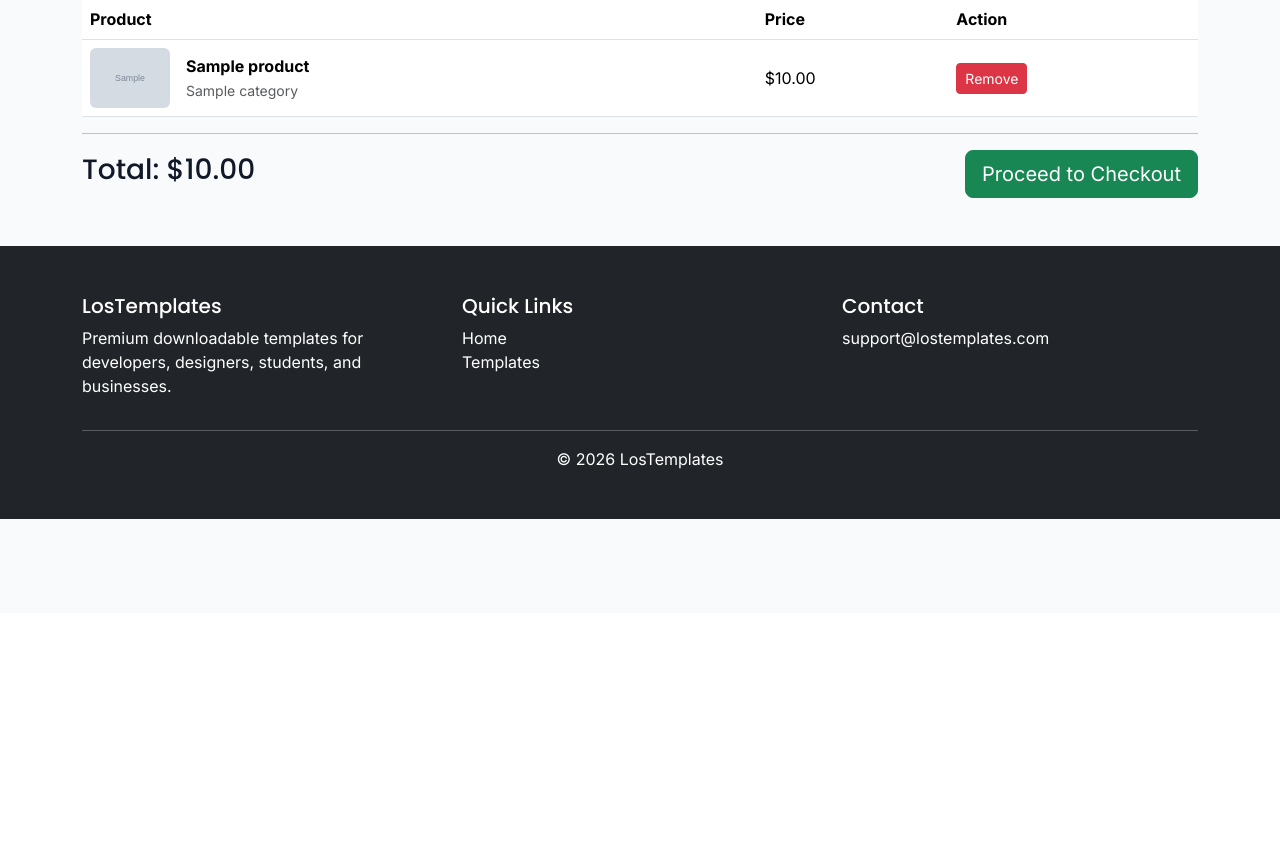
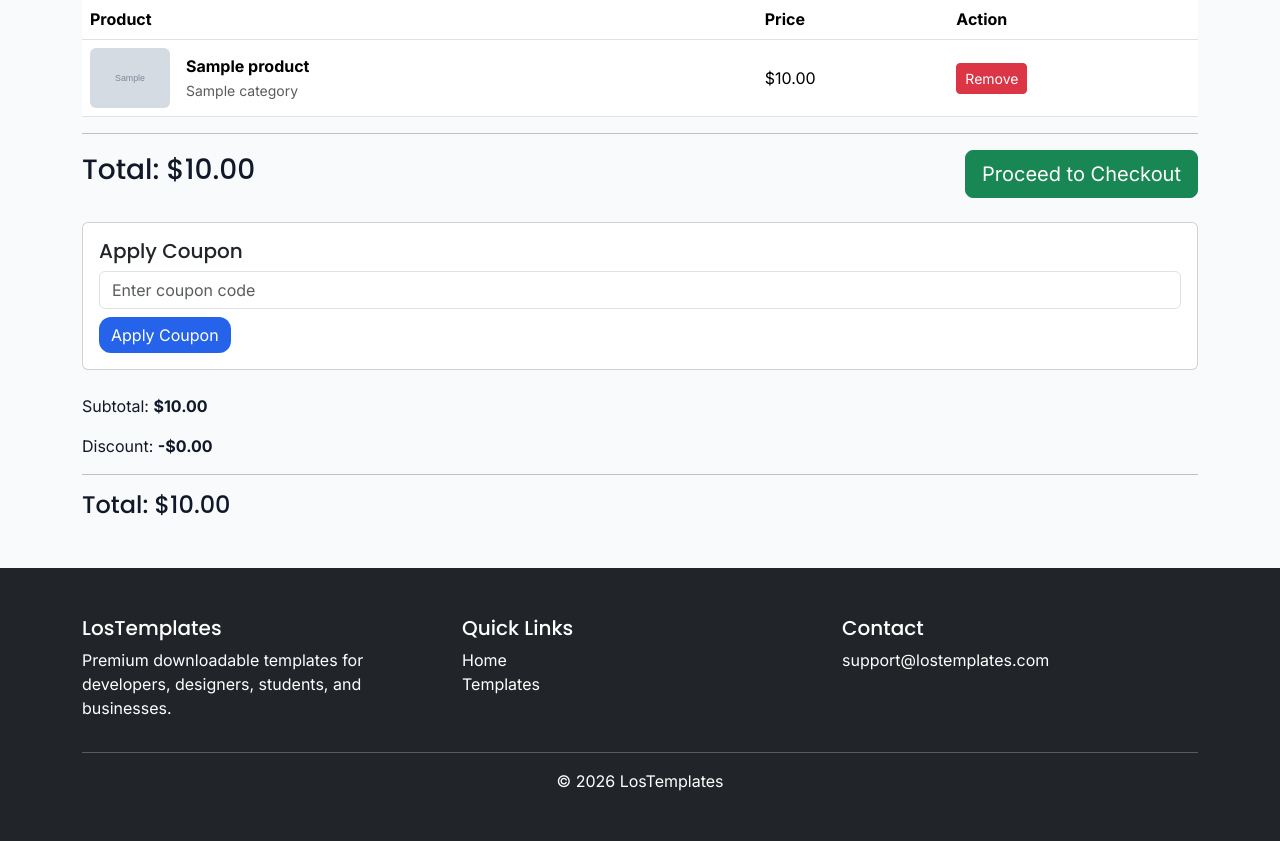
Before and after one commit to St3kl/LosTemplates, a Django app: page /cart/ in a window 1280 px wide. Shown: the part 187-1028 px from the top of the page. Before the commit the page ends 706 px from the top, so only its background shows below. Run offline with Django 5.2, Linux system fonts and the light colour scheme; a user stored in the database is signed in; tables that the repository leaves empty hold one stand-in row (values such as "Sample post"); grey boxes marked "Sample" are stand-in pictures.

Commit message:
Implement coupon system foundation and order discounts

```diff
--- a/apps/cart/views.py
+++ b/apps/cart/views.py
@@ -15,13 +15,51 @@ def cart_view(request):
             user=request.user,
             status="pending"
         )
-        .prefetch_related("items__product")
+        .prefetch_related(
+            "items__product"
+        )
         .first()
     )
 
+
+    if order:
+
+        cart_items = order.items.all()
+
+        subtotal = order.total_price
+
+        discount = order.discount
+
+        final_total = (
+            subtotal - discount
+        )
+
+    else:
+
+        cart_items = []
+
+        subtotal = 0
+
+        discount = 0
+
+        final_total = 0
+
+
+
     context = {
+
+        "cart_items": cart_items,
+
         "order": order,
+
+        "subtotal": subtotal,
+
+        "discount": discount,
+
+        "final_total": final_total,
+
     }
+
 
     return render(
         request,
--- a/apps/coupons/urls.py
+++ b/apps/coupons/urls.py
@@ -5,4 +5,11 @@ from . import views
 app_name = "coupons"
 
 urlpatterns = [
+
+    path(
+        "apply/",
+        views.apply_coupon,
+        name="apply",
+    ),
+
 ]
--- a/apps/orders/models.py
+++ b/apps/orders/models.py
@@ -1,6 +1,7 @@
 from django.db import models
 from django.conf import settings
 from apps.products.models import Product
+from apps.coupons.models import Coupon
 
 
 class Order(models.Model):
@@ -38,8 +39,30 @@ class Order(models.Model):
         auto_now=True
     )
 
+    coupon = models.ForeignKey(
+    Coupon,
+    on_delete=models.SET_NULL,
+    null=True,
+    blank=True,
+    related_name="orders",
+    )
+
+    discount = models.DecimalField(
+    max_digits=10,
+    decimal_places=2,
+    default=0,
+    )
+
     def __str__(self):
         return f"Order #{self.id} - {self.user.username}"
+
+    @property
+    def final_price(self):
+
+        return max(
+        self.total_price - self.discount,
+        0
+        )
 
 
 
--- a/templates/cart/cart.html
+++ b/templates/cart/cart.html
@@ -117,6 +117,78 @@ Shopping Cart
 
         </div>
 
+        <div class="card mt-4">
+
+    <div class="card-body">
+
+        <h5>
+            Apply Coupon
+        </h5>
+
+
+        <form method="POST"
+              action="{% url 'coupons:apply' %}">
+
+            {% csrf_token %}
+
+
+            <input
+            type="text"
+            name="code"
+            class="form-control"
+            placeholder="Enter coupon code">
+
+
+            <button
+            class="btn btn-primary mt-2">
+
+                Apply Coupon
+
+            </button>
+
+        </form>
+
+    </div>
+
+</div>
+
+<div class="mt-4">
+
+
+<p>
+Subtotal:
+
+<strong>
+${{ subtotal }}
+</strong>
+
+</p>
+
+
+<p>
+Discount:
+
+<strong>
+-${{ discount }}
+</strong>
+
+</p>
+
+
+<hr>
+
+
+<h4>
+
+Total:
+
+${{ final_total }}
+
+</h4>
+
+
+</div>
+
     {% else %}
 
         <div class="alert alert-info">
```
Also changed, not shown: apps/coupons/forms.py (added, +9 -0 lines), apps/coupons/services.py (added, +85 -0 lines), apps/coupons/views.py (+62 -2 lines), apps/orders/views.py (+23 -2 lines), docs/Phase-5/PHASE-5.3-Coupons.md (added, +36 -0 lines), apps/orders/migrations/0005_order_coupon_order_discount.py (added).
